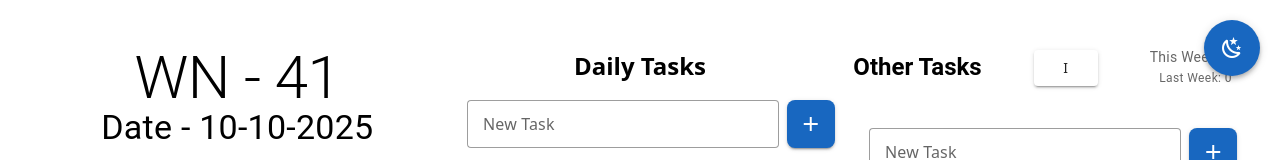
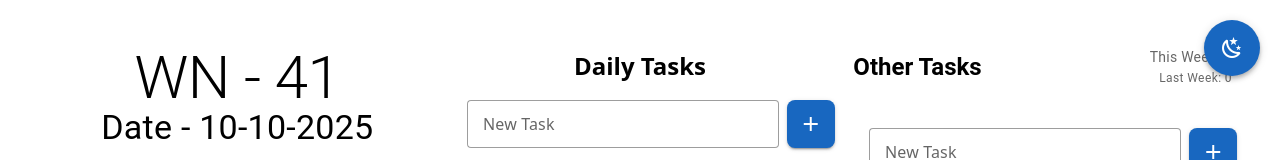
Before and after one commit to sachinkmohan/life-dashboard, a Vue app: page / in a window 1280 px wide. Shown: the top 160 px of the page. Built offline with nearby package versions, Linux system fonts and the light colour scheme.

Commit message:
Add header for weekly statistics and simplify percentage change display

```diff
--- a/src/components/OtherTasks.vue
+++ b/src/components/OtherTasks.vue
@@ -3,14 +3,7 @@
     <!-- Added: Header with weekly statistics -->
     <div class="d-flex align-center justify-space-between mb-6">
       <h2 class="text-h5 font-weight-bold">Other Tasks</h2>
-      <v-btn
-        @click="
-          {
-            lastWeekCount++;
-          }
-        "
-        >I</v-btn
-      >
+
       <div class="text-right">
         <div class="d-flex align-center justify-end">
           <p class="text-body-2 text-medium-emphasis">
@@ -33,11 +26,7 @@
             class="text-body-2 font-weight-semibold"
             :class="percentageChange > 0 ? 'text-success' : 'text-error'"
           >
-            {{
-              percentageChange !== null
-                ? Math.abs(percentageChange).toFixed(1)
-                : "N/A"
-            }}%
+            {{ Math.abs(percentageChange).toFixed(1) }}%
           </span>
         </div>
         <p class="text-caption text-medium-emphasis">
```
